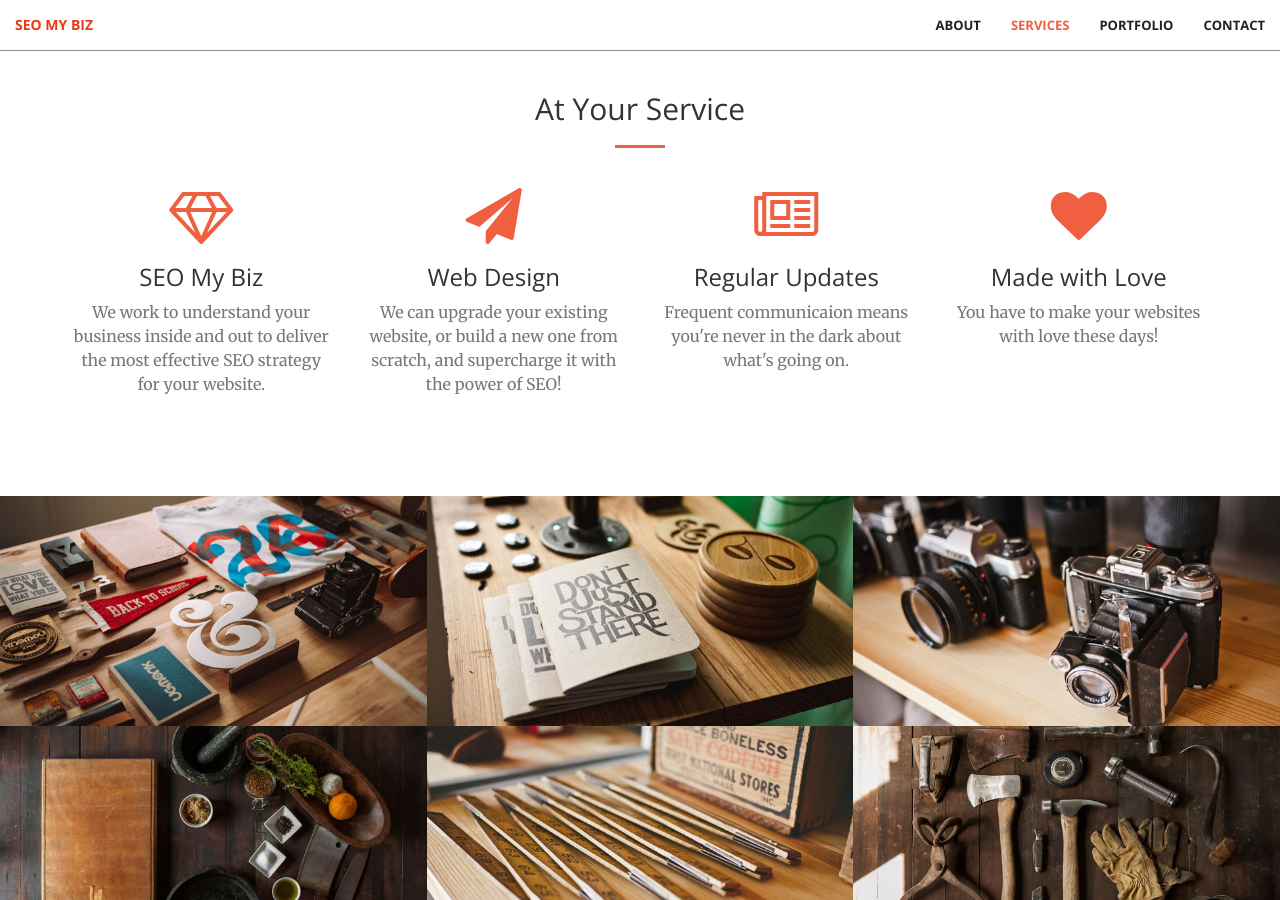
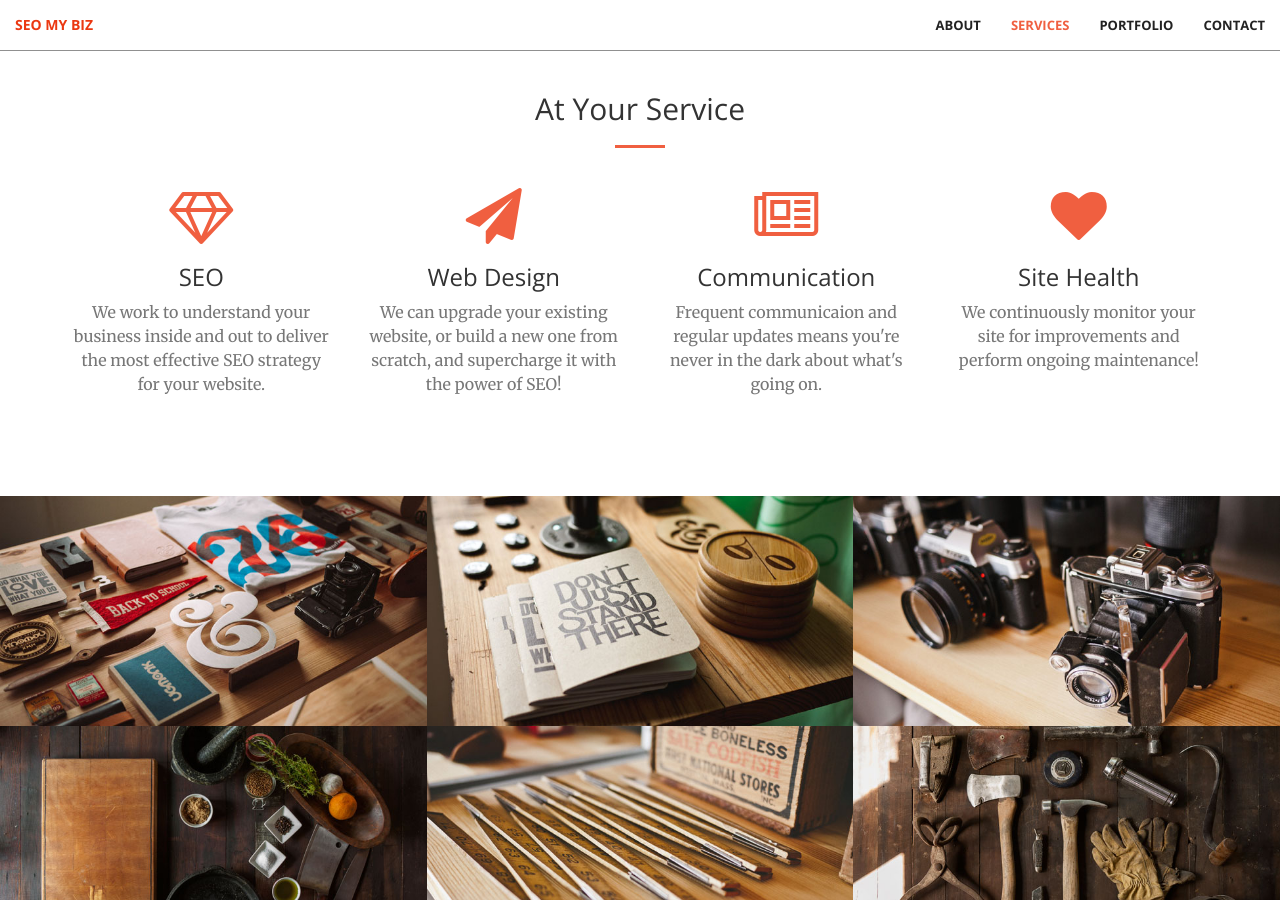
Before and after one commit to RustisaurusRex/website, a Jekyll site: the page built from index.html, in a window 1280 px wide and 900 px high, scrolled down 1326 px. Built offline with Jekyll 4.4.1, drawn with Linux system fonts in a browser that asks for light colours; some of the changed text lies outside the part shown.

Commit message:
Update custom text

```diff
--- a/_includes/header.html
+++ b/_includes/header.html
@@ -1,7 +1,7 @@
 <header>
     <div class="header-content">
         <div class="header-content-inner">
-            <h1>Your Web Design & SEO Expert</h1>
+            <h1>Powerful SEO for Your Business</h1>
             <hr>
             <p>SEO My Biz can help drive more traffic to your business and help your website stand out from the competition. We enhance and build better websites using Search Engine Optimization! Simply contact us to supercharge your website with SEO, no strings attached!</p>
             <a href="#about" class="btn btn-primary btn-xl page-scroll">Find Out More</a>
--- a/_includes/services.html
+++ b/_includes/services.html
@@ -12,7 +12,7 @@
             <div class="col-lg-3 col-md-6 text-center">
                 <div class="service-box">
                     <i class="fa fa-4x fa-diamond wow bounceIn text-primary"></i>
-                    <h3>SEO My Biz</h3>
+                    <h3>SEO</h3>
                     <p class="text-muted">We work to understand your business inside and out to deliver the most effective SEO strategy for your website.</p>
                 </div>
             </div>
@@ -26,15 +26,15 @@
             <div class="col-lg-3 col-md-6 text-center">
                 <div class="service-box">
                     <i class="fa fa-4x fa-newspaper-o wow bounceIn text-primary" data-wow-delay=".2s"></i>
-                    <h3>Regular Updates</h3>
-                    <p class="text-muted">Frequent communicaion means you're never in the dark about what's going on.</p>
+                    <h3>Communication</h3>
+                    <p class="text-muted">Frequent communicaion and regular updates means you're never in the dark about what's going on.</p>
                 </div>
             </div>
             <div class="col-lg-3 col-md-6 text-center">
                 <div class="service-box">
                     <i class="fa fa-4x fa-heart wow bounceIn text-primary" data-wow-delay=".3s"></i>
-                    <h3>Made with Love</h3>
-                    <p class="text-muted">You have to make your websites with love these days!</p>
+                    <h3>Site Health</h3>
+                    <p class="text-muted">We continuously monitor your site for improvements and perform ongoing maintenance!</p>
                 </div>
             </div>
         </div>
```
